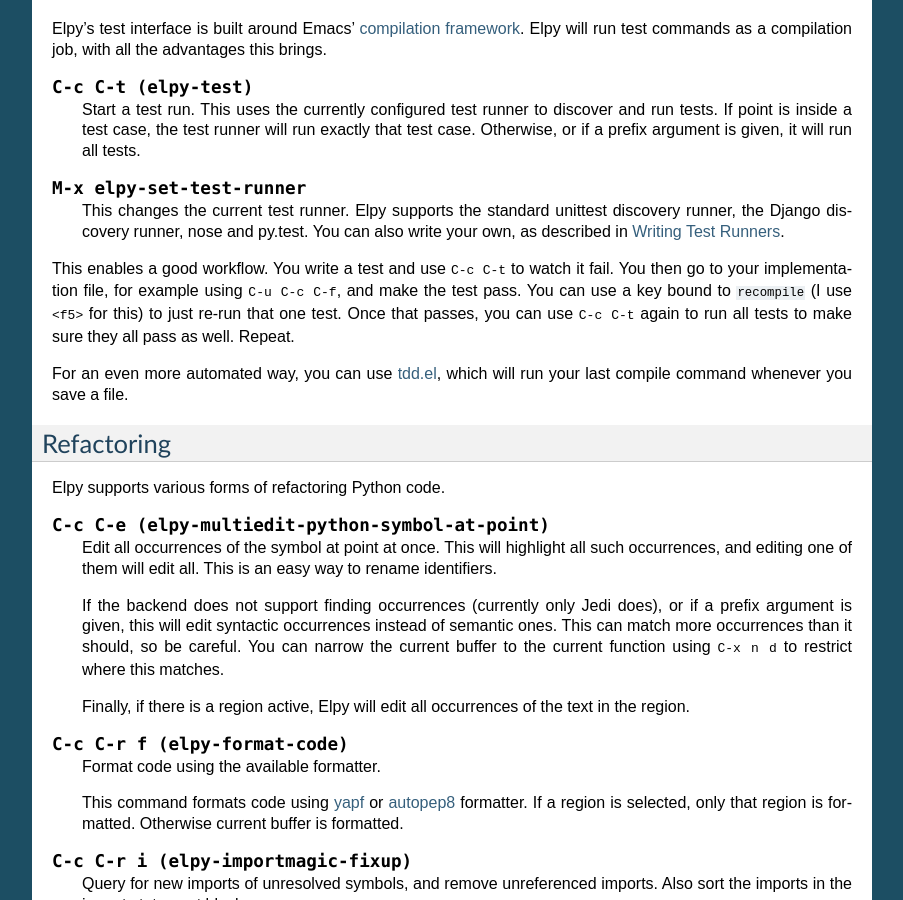
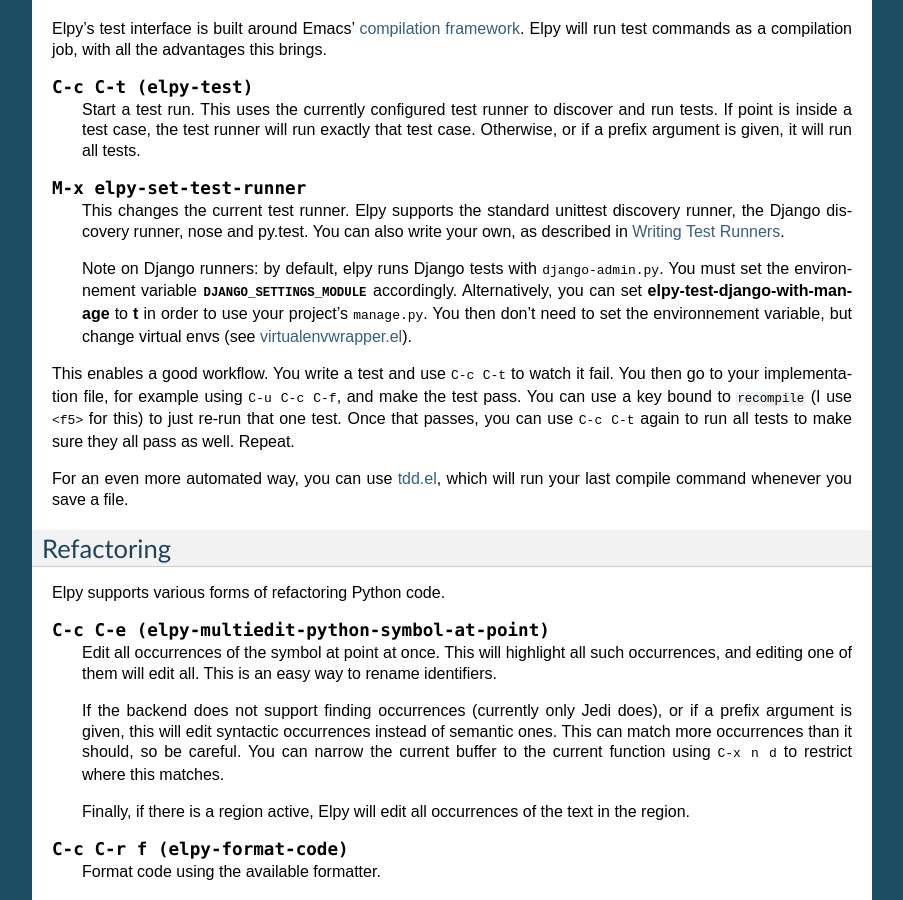
Before and after one commit to jorgenschaefer/elpy, a Sphinx documentation site: the page built from docs/ide.rst, in a window 1280 px wide and 900 px high, scrolled down 3541 px. Shown: the whole window, without its empty margins (198-1101 px from the left). Built offline with Sphinx 7.4.7, drawn with Linux system fonts in a browser that asks for light colours.

Commit message:
Option to run Django tests with manage.py
setting the project root accordingly,
in order not to set the environnement variable DJANGO_SETTINGS_MODULE
for every project (but instead change of virtual env).

```diff
--- a/docs/ide.rst
+++ b/docs/ide.rst
@@ -291,8 +291,15 @@
 
    This changes the current test runner. Elpy supports the standard
    unittest discovery runner, the Django discovery runner, nose and
-   py.test. You can also write your own, as described in
-   :ref:`Writing Test Runners`.
+   py.test. You can also write your own, as described in :ref:`Writing
+   Test Runners`.
+
+   Note on Django runners: by default, elpy runs Django tests with
+   :kbd:`django-admin.py`. You must set the environnement variable
+   :envvar:`DJANGO_SETTINGS_MODULE` accordingly. Alternatively, you can set
+   **elpy-test-django-with-manage** to **t** in order to use your
+   project's :kbd:`manage.py`. You then don't need to set the environnement
+   variable, but change virtual envs (see `virtualenvwrapper.el`_).
 
 This enables a good workflow. You write a test and use :kbd:`C-c C-t`
 to watch it fail. You then go to your implementation file, for example
@@ -305,6 +312,8 @@
 your last compile command whenever you save a file.
 
 .. _tdd.el: https://github.com/jorgenschaefer/emacs-tdd/
+
+.. _virtualenvwrapper.el: https://github.com/porterjamesj/virtualenvwrapper.el
 
 
 Refactoring
```
Also changed, not shown: 1 other file.
